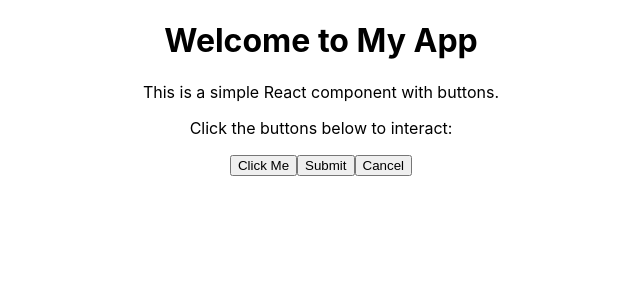
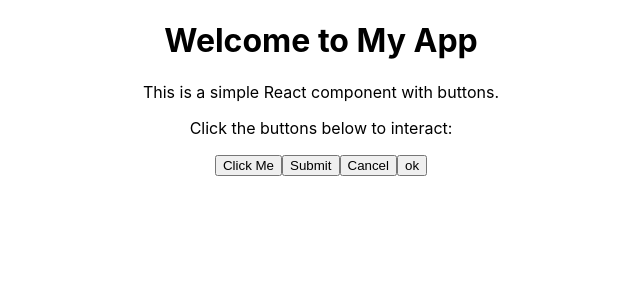
Before and after one commit to MUFFANUJ/CI-CD-test-example, a React (Create React App) app: page / in a window 1280 px wide. Shown: the top 300 px of the page, without its empty margins (319-959 px from the left). Built offline with nearby package versions, Linux system fonts and the light colour scheme.

Commit message:
Update App.js (#1)
* Update App.js

* Update App.js

* Update src/App.js

* Update App.js

```diff
--- a/src/App.js
+++ b/src/App.js
@@ -12,6 +12,8 @@ function App() {
         <button>Click Me</button>
         <button>Submit</button>
         <button>Cancel</button>
+    <button>ok</button>
+
       </div>
     </div>
   );
```
